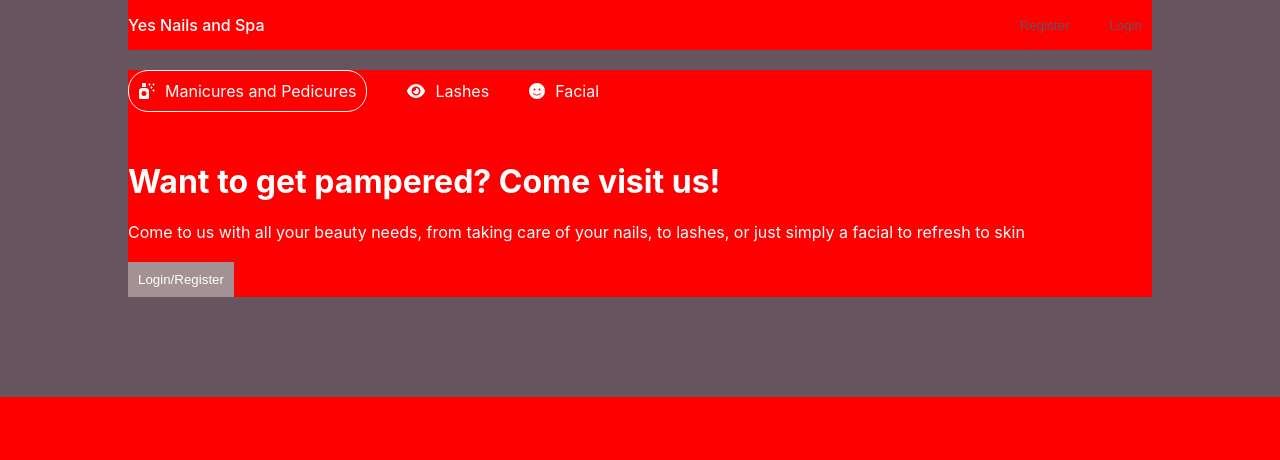
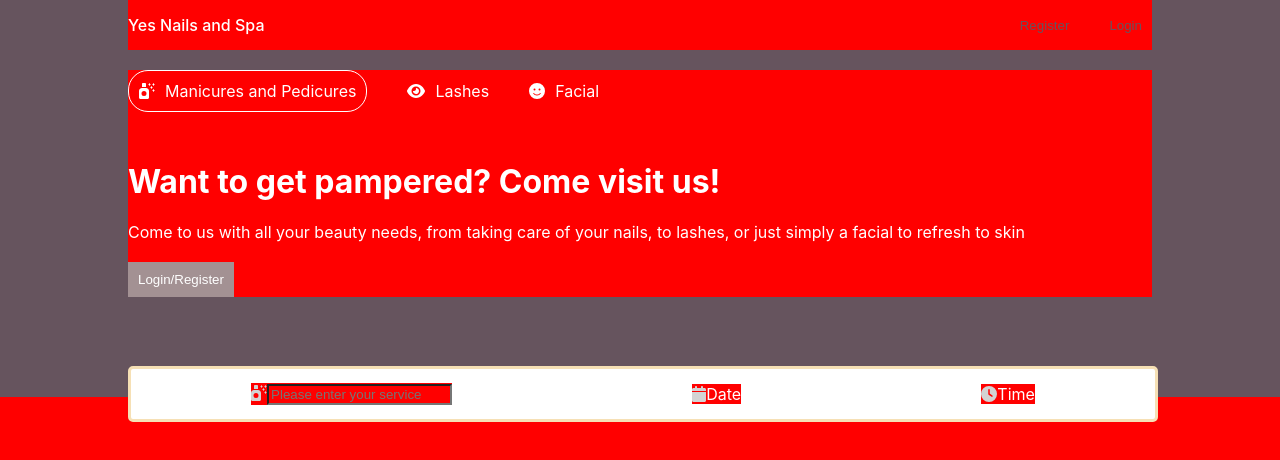
Before and after one commit to Victoria-Q-Le/booking-app-api, a React (Create React App) app in the folder client/: page / in a window 1280 px wide. Shown: the top 460 px of the page. Built offline with nearby package versions, Linux system fonts and the light colour scheme; the HTML template or start-up script is replaced by a standard one.

Commit message:
search box

```diff
--- a/client/src/components/header/Header.js
+++ b/client/src/components/header/Header.js
@@ -1,5 +1,5 @@
 import "./header.css"
-import {faEye, faFaceSmile, faSprayCanSparkles} from "@fortawesome/free-solid-svg-icons"
+import {faCalendar, faClock, faEye, faFaceSmile, faSprayCanSparkles} from "@fortawesome/free-solid-svg-icons"
 import {FontAwesomeIcon} from "@fortawesome/react-fontawesome"
 
 const Header = () => {
@@ -30,7 +30,23 @@
         <button className="headerBtn">Login/Register</button>
 
         {/* SEARCH BOX */}
-        <div className="headerSearch"></div>
+        <div className="headerSearch">
+          <div className="headerSearchItem">
+            <FontAwesomeIcon icon={faSprayCanSparkles} className="headerIcon" />
+            <input type="text" placeholder="Please enter your service" className="headerSearchInput"></input>
+          </div>
+
+          <div className="headerSearchItem">
+            <FontAwesomeIcon icon={faCalendar} className="headerIcon" />
+            <span className="headerSearchText">Date</span>
+          </div>
+
+          <div className="headerSearchItem">
+            <FontAwesomeIcon icon={faClock} className="headerIcon" />
+            <span className="headerSearchText">Time</span>
+          </div>
+        </div>
+
       </div>
     </div>
   )
--- a/client/src/components/header/header.css
+++ b/client/src/components/header/header.css
@@ -3,6 +3,7 @@
     color: white;
     display: flex;
     justify-content: center;
+    position: relative;
 }
 
 .headerContainer {
@@ -41,3 +42,22 @@
     padding: 10px;
     cursor: pointer;
 }
+
+.headerSearch {
+    height: 30px;
+    background-color: white;
+    border: 3px solid #f6e0b5;
+    display: flex;
+    align-items: center;
+    justify-content: space-around;
+    padding: 10px 0px;
+    border-radius: 5px;
+    position: absolute;
+    bottom: -25px;
+    width: 100%;
+    max-width: 1024px;
+}
+
+.headerIcon {
+    color: lightgrey;
+}
```
